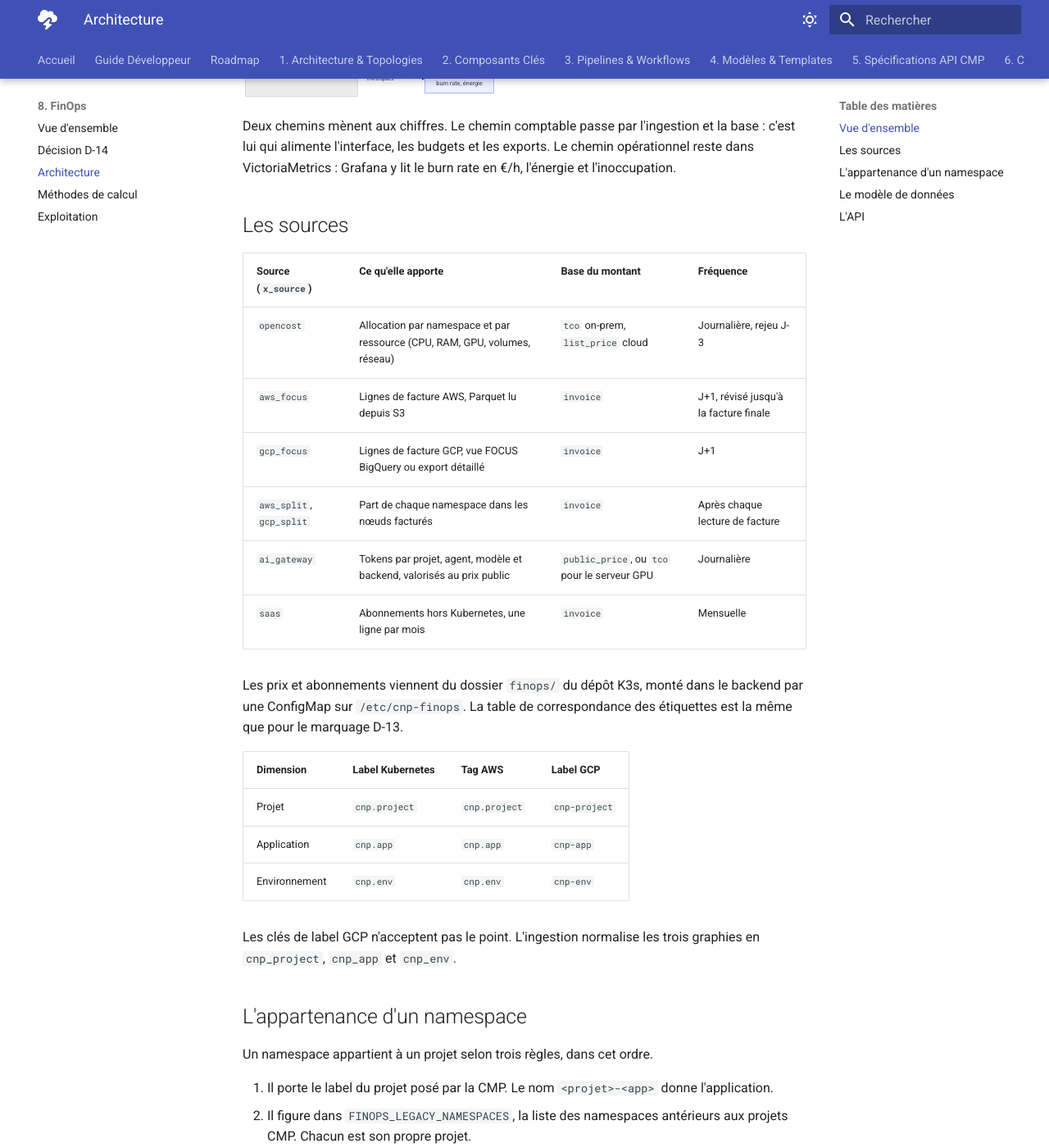
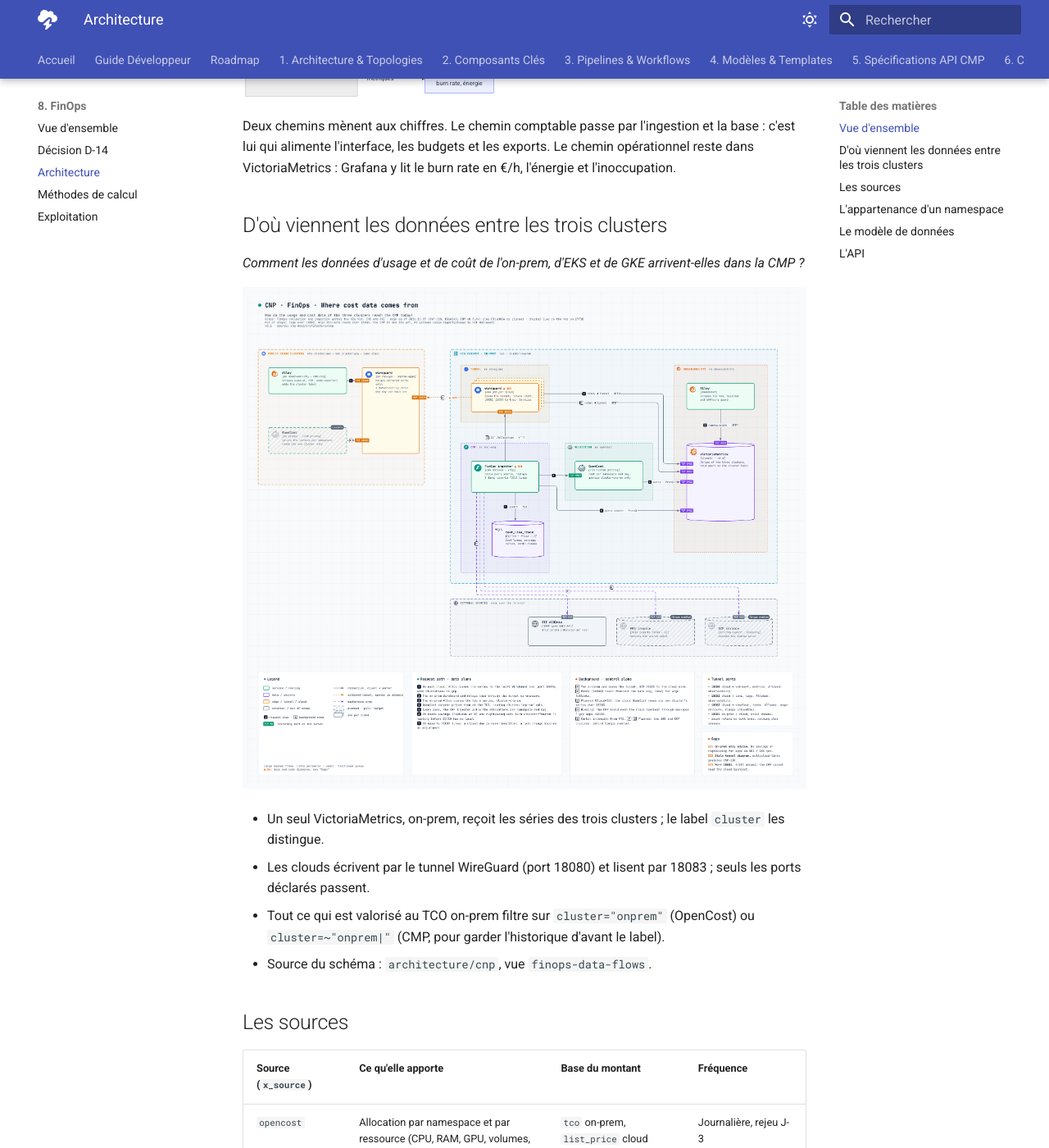
Before and after one commit to 3-Istor/cnp-docs, an MkDocs documentation site: the page built from docs/08-finops/02-architecture.md, in a window 1280 px wide and 1400 px high, scrolled down 942 px. Shown: the whole window at 82% size. Built offline with MkDocs 1.6.1 and Material for MkDocs 9.7.7, drawn with Linux system fonts in a browser that asks for light colours.

Commit message:
docs(finops): diagram of the FinOps data flows across the three clusters (CNP-89)
Co-Authored-By: Claude Opus 5.5 <noreply@anthropic.com>
Claude-Session: https://claude.ai/code/session_014hcKJ19QenLKv9rXXrWEQL

```diff
--- a/docs/08-finops/02-architecture.md
+++ b/docs/08-finops/02-architecture.md
@@ -58,6 +58,18 @@ flowchart LR
 Deux chemins mènent aux chiffres. Le chemin comptable passe par l'ingestion et la base :
 c'est lui qui alimente l'interface, les budgets et les exports. Le chemin opérationnel
 reste dans VictoriaMetrics : Grafana y lit le burn rate en €/h, l'énergie et l'inoccupation.
+
+## D'où viennent les données entre les trois clusters
+
+*Comment les données d'usage et de coût de l'on-prem, d'EKS et de GKE arrivent-elles dans la CMP ?*
+
+![Flux de données FinOps](../01-architecture/diagrams/finops-data-flows.light.png#only-light)
+![Flux de données FinOps](../01-architecture/diagrams/finops-data-flows.dark.png#only-dark)
+
+- Un seul VictoriaMetrics, on-prem, reçoit les séries des trois clusters ; le label `cluster` les distingue.
+- Les clouds écrivent par le tunnel WireGuard (port 18080) et lisent par 18083 ; seuls les ports déclarés passent.
+- Tout ce qui est valorisé au TCO on-prem filtre sur `cluster="onprem"` (OpenCost) ou `cluster=~"onprem|"` (CMP, pour garder l'historique d'avant le label).
+- Source du schéma : `architecture/cnp`, vue `finops-data-flows`.
 
 ## Les sources
 
```
Also changed, not shown: docs/01-architecture/diagrams/finops-data-flows.dark.png (added), docs/01-architecture/diagrams/finops-data-flows.light.png (added), 5 other files.
